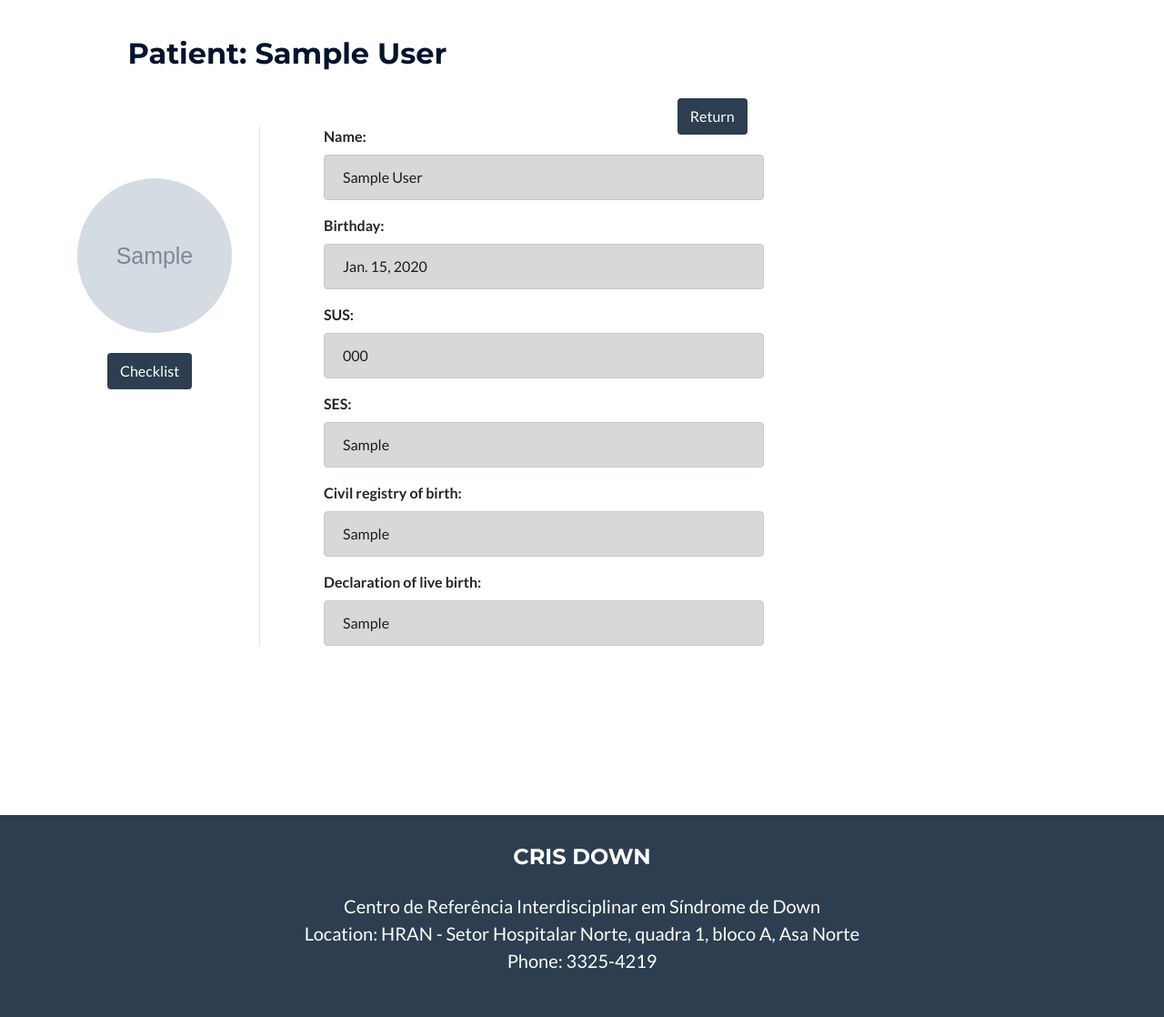
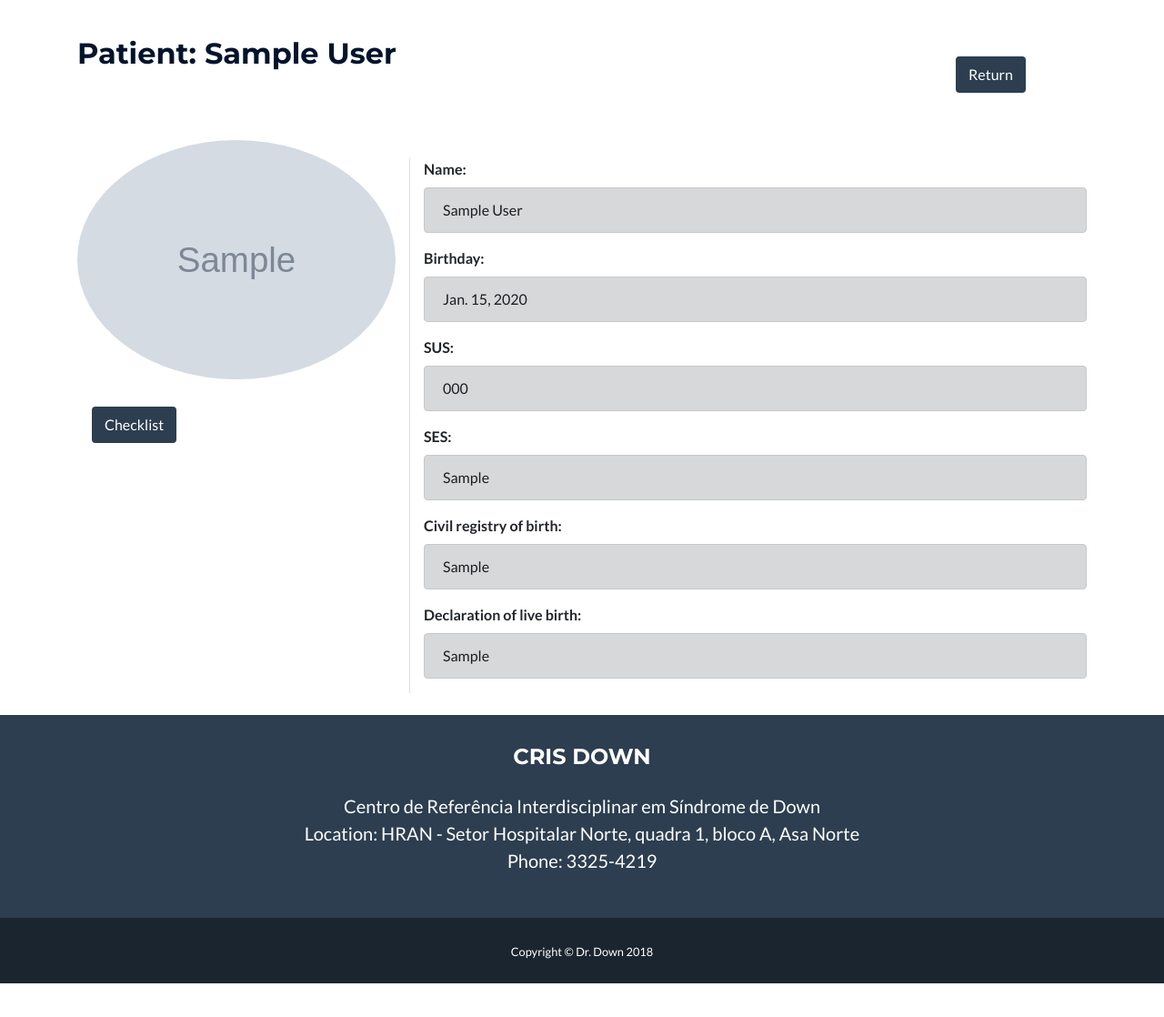
Before and after one commit to fga-eps-mds/2018.1-Dr-Down, a Django app: a page that uses drdown/users/templates/users/patient_detail.html in a window 1280 px wide. Shown: the part 120-1238 px from the top of the page at 91% size. After the commit the page ends 1201 px from the top, so only its background shows below. Run offline with Django 3.2, Linux system fonts and the light colour scheme; tables that the repository leaves empty hold one stand-in row (values such as "Sample post"); grey boxes marked "Sample" are stand-in pictures; parts of the project's set-up code (start-up, migrations or seed data) failed here and were passed over; some libraries are stand-ins or nearby versions.

Commit message:
Improving frontend
Co-authored-by: joberth rogers <joberth.rogers18@gmail.com>

```diff
--- a/drdown/users/templates/users/patient_detail.html
+++ b/drdown/users/templates/users/patient_detail.html
@@ -10,29 +10,54 @@
 
 {% block content %}
 
-    <div class="container mb-5">
-    <h2 class="text-tertiary" style="margin-left: 5%;">{% trans 'Patient: ' %} {{ view.object.user.name }}</h2>
+    <div class="container">
+
+        <div class="row justify-content-between mb-5">
+            <h2 class="col-7 col-md-10 text-tertiary">{% trans 'Patient: ' %} {{ view.object.user.name }}</h2>
+
+            <div class="col float-right mr-0">
+
                 {% if user.patient %}
-       <div style="margin-left: 58%;"><a href="{% url 'users:detail' user.username %}" class="btn btn-secondary align-btn ml-3" >{% trans "Return" %}</a></div>
+                    <a href="{% url 'users:detail' user.username %}" class="btn btn-secondary align-btn ml-3" >{% trans "Return" %}</a>
                 {% else %}
-      <div style="margin-left: 58%;"><a href="{% url 'users:patient_list' %}" class="btn btn-secondary align-btn ml-3" >{% trans "Return" %}</a></div>
+                    <a href="{% url 'users:patient_list' %}" class="btn btn-secondary align-btn ml-3" >{% trans "Return" %}</a>
                 {% endif %}
+
+            </div>
         </div>
 
-    <div class="container">
-     <div>
+        <div class="row justify-content-center">
+
             {% if view.object.user.patient  %}
+                <div class="col">
+
+                    <div class="row align-items-center justify-content-center">
+
                         {% if view.object.user.photo %}
-        <img src="{{ view.object.user.photo.url }}"  class="rounded-circle" height="170px" width="170px">
+                            <img src="{{ view.object.user.photo.url }}"  class="col my-1 rounded-circle img-fluid" height=50% width=50%>
                         {% else %}
-        <img src="{% static 'users/img/user.png' %}" class="align-photo rounded-circle" height="80px" width="80px">
+                            <img src="{% static 'users/img/user.png' %}" class="col my-1 rounded-circle img-fluid" height=50    % width=50%>
                         {% endif %}
-       <div style="padding-left: 17px;" ><a href="{% url 'careline:checklist_detail' view.object.user.username %}" class="btn btn-secondary align-btn ml-3">{% trans "Checklist" %}</a></div>
-       {% if user.healthteam%}
-        <div style="padding-left: 8px;"><a href="{% url 'medicalrecords:list_medicalrecords' view.object.user.username %}" class="btn btn-secondary align-btn ml-3" >{% trans "Medical Records" %}</a></div>
+
+
+                        <div class="w-100"></div>
+
+                        <div class="col my-1 mx-auto">
+                            <div><a href="{% url 'careline:checklist_detail' view.object.user.username %}" class="btn btn-secondary align-btn ml-3">{% trans "Checklist" %}</a></div>
+                        </div>
+
+                        {% if user.healthteam %}
+
+                        <div class="w-100 d-none d-md-block"></div>
+                            <div class="col my-1 mx-auto"   >
+                                <div><a href="{% url 'medicalrecords:list_medicalrecords' view.object.user.username %}" class="btn btn-secondary align-btn ml-3" >{% trans "Medical Records" %}</a></div>
+                            </div>
                         {% endif %}
+
                     </div>
-       <div class="border-left margintoleft move-div">
+                </div>
+
+                <div class="col-12 col-md-8 border-left my-4">
                     <div>
                         <div><label><strong>{% trans 'Name: '%} </strong></label></div><div class="alert alert-dark" role="alert"> {{ view.object.user.name }}</div>
                         <div><label><strong>{% trans 'Birthday: '%}</strong></label></div><div class="alert alert-dark" role="alert">{{ view.object.user.birthday }}</div>
@@ -40,10 +65,9 @@
                         <div><label><strong>{% trans 'SES: '%}</strong></label></div><div class="alert alert-dark" role="alert">{{ view.object.ses }}</div>
                         <div><label><strong>{% trans 'Civil registry of birth: '%}</strong></label></div><div class="alert alert-dark" role="alert">{{ view.object.civil_registry_of_birth }}</div>
                         <div><label><strong>{% trans 'Declaration of live birth: '%}</strong></label></div><div class="alert alert-dark" role="alert">{{ view.object.declaration_of_live_birth }}</div>
-
                     </div>
                 </div>
             {% endif %}
         </div>
-
+    </div>
 {% endblock content %}
```
Also changed, not shown: drdown/users/templates/users/healthteam_patient_list.html (+16 -4 lines). Lines whose indentation alone changed are shown as unchanged.
